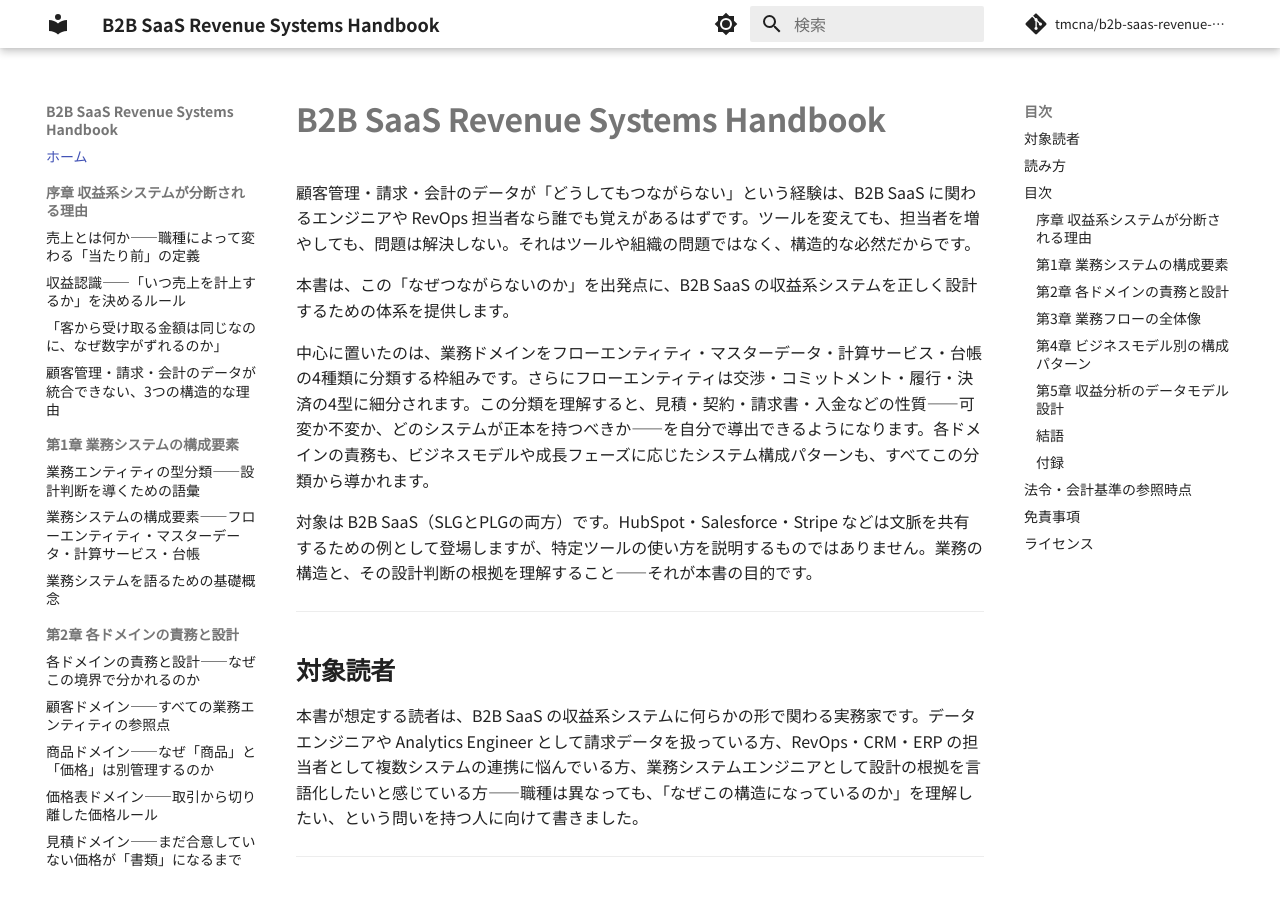
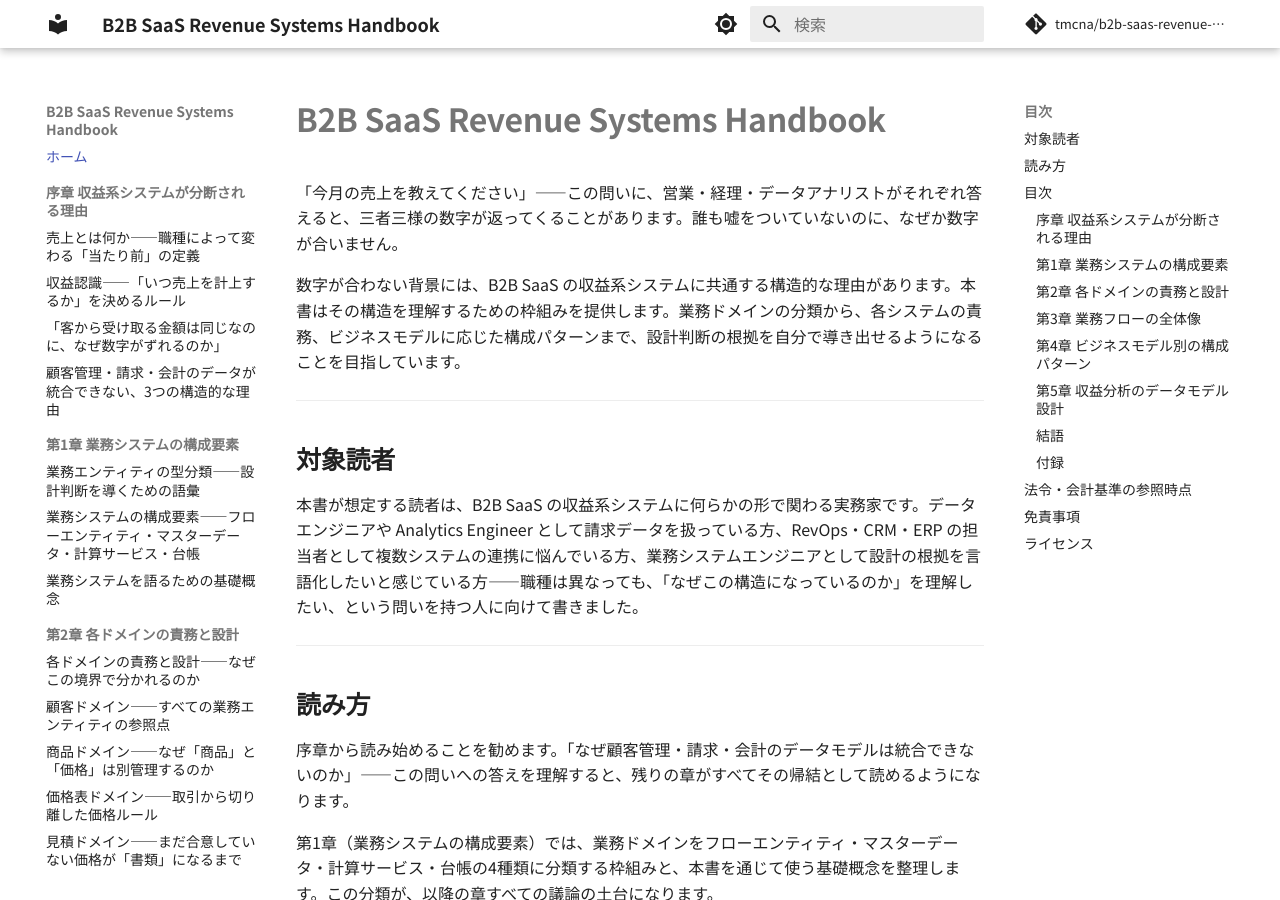
Before and after one commit to tmcna/b2b-saas-revenue-systems-handbook, an MkDocs documentation site: the page built from docs/index.md, in a window 1280 px wide and 900 px high. Built offline with MkDocs 1.6.1 and Material for MkDocs 9.7.7, drawn with Linux system fonts in a browser that asks for light colours; comment, search, counter and statistics services are not loaded.

Commit message:
READMEの序盤を書き直し、コミッション章に導入を追加
- READMEの冒頭を「売上」の定義の混乱を示す具体的な場面から始める形に書き直し
- 冗長・重複していた段落を整理して2段落に絞る
- コミッション章の冒頭にコミッションの定義と本書に含まれる理由を追加

Co-Authored-By: Claude Sonnet 4.6 <noreply@anthropic.com>

```diff
--- a/README.md
+++ b/README.md
@@ -1,12 +1,8 @@
 # B2B SaaS Revenue Systems Handbook
 
-顧客管理・請求・会計のデータが「どうしてもつながらない」という経験は、B2B SaaS に関わるエンジニアや RevOps 担当者なら誰でも覚えがあるはずです。ツールを変えても、担当者を増やしても、問題は解決しない。それはツールや組織の問題ではなく、構造的な必然だからです。
+「今月の売上を教えてください」——この問いに、営業・経理・データアナリストがそれぞれ答えると、三者三様の数字が返ってくることがあります。誰も嘘をついていないのに、なぜか数字が合いません。
 
-本書は、この「なぜつながらないのか」を出発点に、B2B SaaS の収益系システムを正しく設計するための体系を提供します。
-
-中心に置いたのは、業務ドメインをフローエンティティ・マスターデータ・計算サービス・台帳の4種類に分類する枠組みです。さらにフローエンティティは交渉・コミットメント・履行・決済の4型に細分されます。この分類を理解すると、見積・契約・請求書・入金などの性質——可変か不変か、どのシステムが正本を持つべきか——を自分で導出できるようになります。各ドメインの責務も、ビジネスモデルや成長フェーズに応じたシステム構成パターンも、すべてこの分類から導かれます。
-
-対象は B2B SaaS（SLGとPLGの両方）です。HubSpot・Salesforce・Stripe などは文脈を共有するための例として登場しますが、特定ツールの使い方を説明するものではありません。業務の構造と、その設計判断の根拠を理解すること——それが本書の目的です。
+数字が合わない背景には、B2B SaaS の収益系システムに共通する構造的な理由があります。本書はその構造を理解するための枠組みを提供します。業務ドメインの分類から、各システムの責務、ビジネスモデルに応じた構成パターンまで、設計判断の根拠を自分で導き出せるようになることを目指しています。
 
 ---
 
```
Also changed, not shown: docs/02_domains/12_commission.md (+3 -1 lines).
